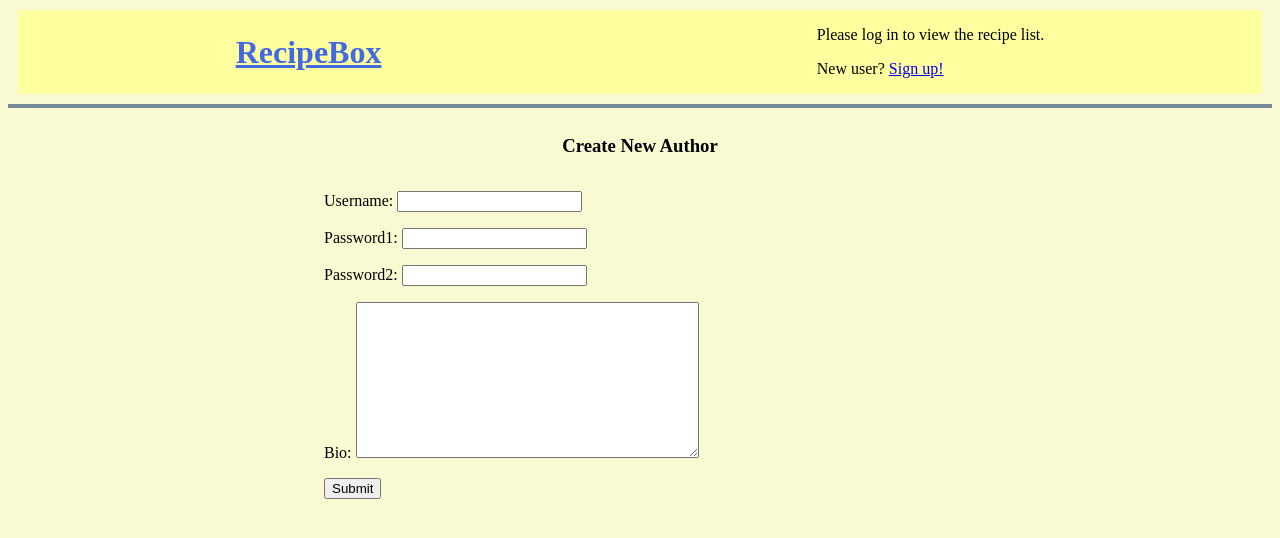
After one commit to jontaylor224/recipebox_project, a Django app: page /sign_up/ in a window 1280 px wide. The commit adds this page. Shown: the top 538 px of the page. Run offline with Django 3.2, Linux system fonts and the light colour scheme.

Commit message:
Added missing sign-up form

```diff
--- a/recipeapp/templates/recipeapp/index.html
+++ b/recipeapp/templates/recipeapp/index.html
@@ -24,6 +24,7 @@
                 <a href="{% url 'logout' %}">Logout</a>
                 {% else %}
                 <p>Please log in to view the recipe list.</p>
+                <p>New user? <a href="{% url 'sign_up' %}">Sign up!</a></p>
                 {% endif %}
             </div>
         </div>
--- /dev/null
+++ b/recipeapp/templates/recipeapp/sign_up.html
@@ -0,0 +1,15 @@
+{% extends 'recipeapp/index.html' %}
+
+
+{% block content %}
+<div class="form_block">
+    <h3>Create New Author</h3>
+    <div class="form">
+        <form method="post">
+            {% csrf_token %}
+            {{ form.as_p }}
+            <button type="submit">Submit</button>
+        </form>
+    </div>
+</div>
+{% endblock content %}
--- a/recipeapp/urls.py
+++ b/recipeapp/urls.py
@@ -11,6 +11,7 @@ urlpatterns = [
     path('author/<int:pk>/', views.author_detail, name='author_detail'),
     path('addauthor/', views.add_author, name='add_author'),
     path('addrecipe/', views.add_recipe, name='add_recipe'),
+    path('sign_up/', views.sign_up, name='sign_up'),
     path('login/', auth_views.LoginView.as_view(), name='login'),
-    path('logout/', auth_views.LogoutView.as_view(), name='logout')
+    path('logout/', auth_views.LogoutView.as_view(), name='logout'),
 ]
--- a/recipeapp/views.py
+++ b/recipeapp/views.py
@@ -90,5 +90,30 @@ def add_recipe(request):
     return render(request, 'recipeapp/add_recipe.html', {'form': form})
 
 
+def sign_up(request):
+    if request.method == 'POST':
+        form = AuthorForm(request.POST)
+        if form.is_valid():
+            author_data = form.cleaned_data
+            password1 = author_data.get("password1")
+            password2 = author_data.get("password2")
+
+            if (password1 == password2):
+                new_user = User.objects.create_user(
+                    username=author_data.get("username"),
+                    password=password2,
+                )
+                author = Author.objects.create(
+                    user=new_user,
+                    bio=author_data.get("bio")
+                )
+                return redirect('author_detail', pk=author.pk)
+    else:
+        form = AuthorForm()
+    return render(request, 'recipeapp/sign_up.html',
+                  {'form': form})
+
+
 def logout_view(request):
     logout(request)
+    return HttpResponseRedirect('/')
```
